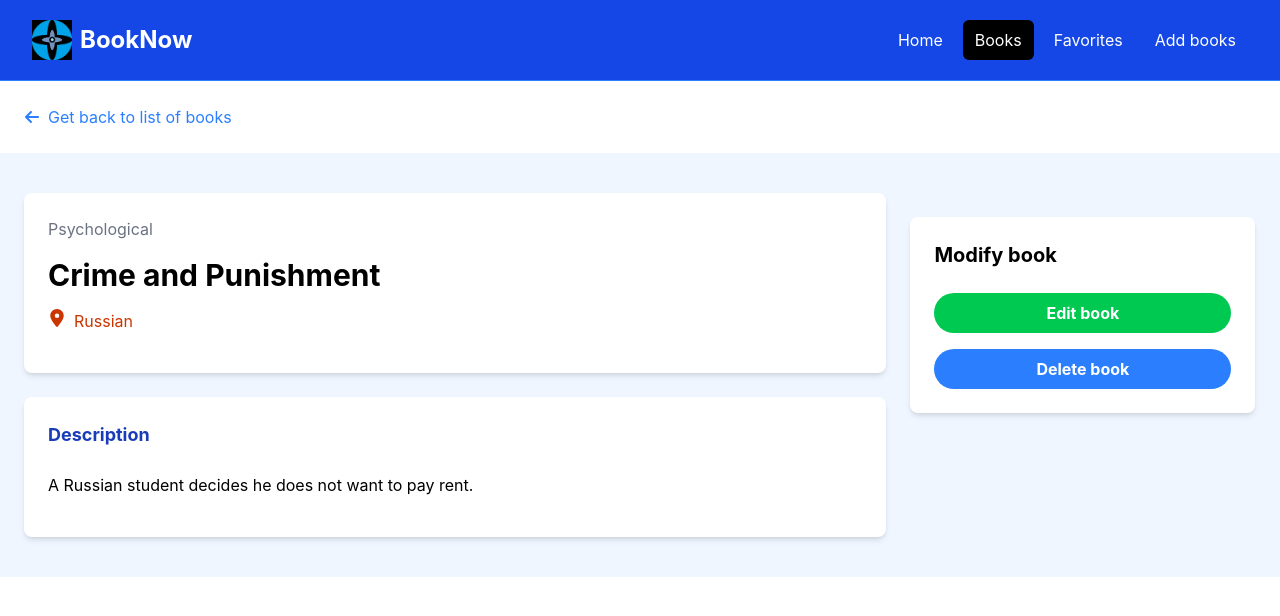
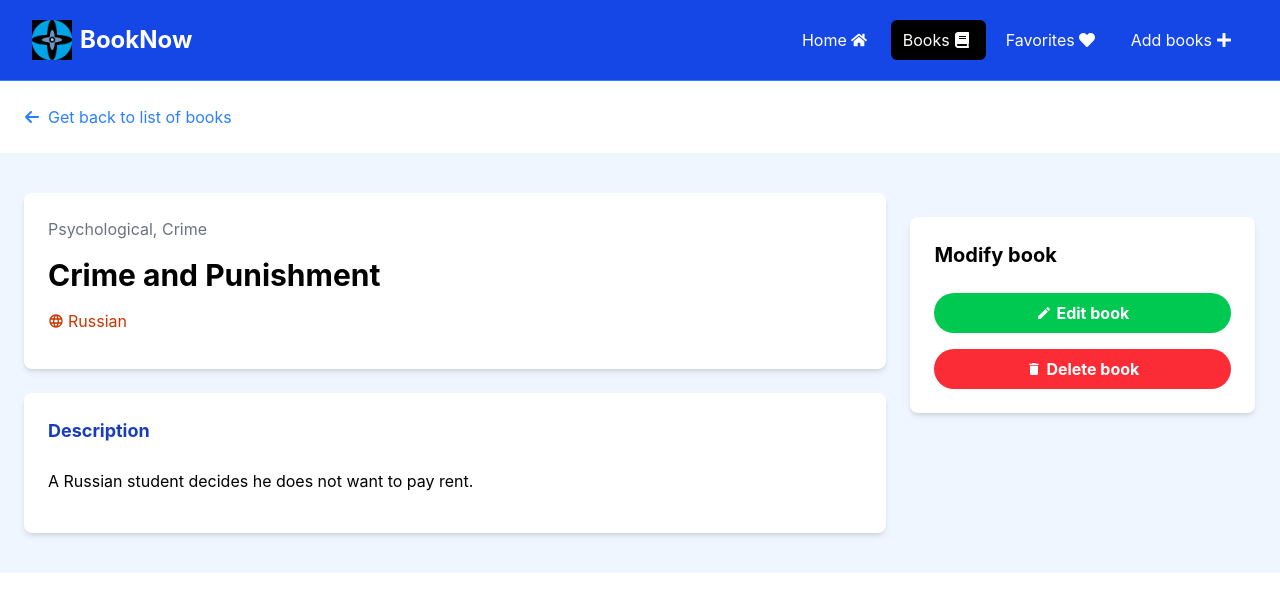
Before and after one commit to AlBalboni/projet-final, a React (Vite) app: page /books/1 in a window 1280 px wide. Shown: the top 616 px of the page. Built offline with nearby package versions, Linux system fonts and the light colour scheme; data requests are answered from the project's data file.

Commit message:
new icons

```diff
--- a/books.json
+++ b/books.json
@@ -4,7 +4,8 @@
       "title": "Crime and Punishment",
       "author": "Fyodor Dostoevsky",
       "genre": [
-        "Psychological"
+        "Psychological",
+        "Crime"
       ],
       "language": "Russian",
       "century": "19th",
@@ -44,7 +45,6 @@
       "genre": [
         "Romance",
         "Historical Fiction"
-
       ],
       "language": "English",
       "century": "20th",
--- a/src/components/BookListItem.jsx
+++ b/src/components/BookListItem.jsx
@@ -1,5 +1,5 @@
 import { useState } from "react";
-import { FaLocationDot } from "react-icons/fa6";
+import { MdLanguage } from "react-icons/md";
 import { Link } from "react-router-dom";
 import { FaHeart, FaRegHeart } from "react-icons/fa6";
 
@@ -79,7 +79,7 @@ const toggleFavorite = () => {
 
         <div className="flex flex-col lg:flex-row justify-between mb-4">
           <div className="text-orange-700 mb-3">
-            <FaLocationDot className="inline mb-1 mr-1" />
+            <MdLanguage className="inline mb-1 mr-1" />
             {book.language}
           </div>
           <Link
--- a/src/components/CardContainer.jsx
+++ b/src/components/CardContainer.jsx
@@ -1,5 +1,7 @@
 import { Link } from "react-router-dom";
 import Card from "./Card";
+import { PiBooks } from "react-icons/pi";
+import { MdEdit } from "react-icons/md";
 
 const CardContainer = () => {
   return (
@@ -7,7 +9,7 @@ const CardContainer = () => {
       <div className="container-xl lg:container m-auto">
         <div className="grid grid-cols-1 md:grid-cols-2 gap-4 p-4 rounded-lg">
           <Card>
-            <h2 className="text-2xl font-bold">All our books</h2>
+            <h2 className="text-2xl font-bold">All our books <PiBooks className="inline mb-1 mr-1" /></h2>
             <p className="mt-2 mb-4">
               Submerse yourself into our collection of timeless classics.
             </p>
@@ -20,7 +22,7 @@ const CardContainer = () => {
           </Card>
 
           <Card bg="bg-blue-100">
-            <h2 className="text-2xl font-bold">For editors</h2>
+            <h2 className="text-2xl font-bold">For editors <MdEdit className="inline mb-1 mr-1" /></h2>
             <p className="mt-2 mb-4">
               Add your own books to our collection and share your love for literature with your friends and family.
             </p>
--- a/src/components/NavBar.jsx
+++ b/src/components/NavBar.jsx
@@ -1,5 +1,6 @@
 import { Link, NavLink } from "react-router-dom";
 import logo from "../assets/images/logo.png";
+import { FaHome, FaBook, FaHeart, FaPlus } from "react-icons/fa";
 
 const NavBar = () => {
   const linkClass = ({ isActive }) =>
@@ -23,15 +24,19 @@ const NavBar = () => {
               <div className="flex space-x-2">
                 <NavLink to="/" className={linkClass}>
                   Home
+                  <FaHome className="inline-block ml-1 mr-1 mb-1" />
                 </NavLink>
                 <NavLink to="/books" className={linkClass}>
                   Books
+                  <FaBook className="inline-block ml-1 mr-1 mb-1" />
                 </NavLink>
                 <NavLink to="/favorite-books" className={linkClass}>
                   Favorites
+                  <FaHeart className="inline-block ml-1 mr-1 mb-1" />
                 </NavLink>
                 <NavLink to="/add-books" className={linkClass}>
                   Add books
+                  <FaPlus className="inline-block ml-1 mr-1 mb-1" />
                 </NavLink>
               </div>
             </div>
--- a/src/pages/BookDetailPage.jsx
+++ b/src/pages/BookDetailPage.jsx
@@ -1,5 +1,7 @@
 import { Form, Link, useLoaderData } from "react-router-dom";
-import { FaArrowLeft, FaLocationDot } from "react-icons/fa6";
+import { FaArrowLeft } from "react-icons/fa6";
+import { MdLanguage } from "react-icons/md";
+import { MdEdit, MdDelete } from "react-icons/md";
 
 const BookDetailPage = () => {
   const data = useLoaderData();
@@ -22,9 +24,9 @@ const BookDetailPage = () => {
               <div className="bg-white p-6 rounded-lg shadow-md text-center md:text-left">
                 <div className="text-gray-500 mb-4">{data.genre.join(", ")}</div>
                 <h1 className="text-3xl font-bold mb-4">{data.title}</h1>
-                <div className="text-gray-500 mb-4 flex align-middle justify-center md:justify-start">
-                  <FaLocationDot className="text-lg text-orange-700 mr-2" />
-                  <p className="text-orange-700">{data.language}</p>
+                <div className="text-orange-700 mb-3">
+                  <MdLanguage className="inline mb-1 mr-1" />
+                    {data.language}
                 </div>
               </div>
 
@@ -45,10 +47,12 @@ const BookDetailPage = () => {
                 <Link to={`/edit-book/${data.id}`}
                   className="bg-green-500 hover:bg-green-600 text-white text-center font-bold py-2 px-4 rounded-full w-full focus:outline-none focus:shadow-outline mt-4 block"
                 >
+                  <MdEdit className="inline mb-1 mr-1" />
                   Edit book
                 </Link>
                 <Form method="delete">
-                <button className="bg-blue-500 hover:bg-blue-600 text-white font-bold py-2 px-4 rounded-full w-full focus:outline-none focus:shadow-outline mt-4 block">
+                <button className="bg-red-500 hover:bg-red-600 text-white font-bold py-2 px-4 rounded-full w-full focus:outline-none focus:shadow-outline mt-4 block">
+                  <MdDelete className="inline mb-1 mr-1" />
                   Delete book
                 </button>
                 </Form>
--- a/src/pages/BookPage.jsx
+++ b/src/pages/BookPage.jsx
@@ -3,7 +3,7 @@ import { useState, useEffect } from "react";
 {/*toasts*/ }
 import { toast } from "react-toastify";
 import { useSearchParams } from "react-router-dom";
-import { FaBars } from "react-icons/fa";
+import { FaBars, FaSearch } from "react-icons/fa";
 
 const BookPage = () => {
   {/*for searching bar*/ }
@@ -84,13 +84,16 @@ const BookPage = () => {
   </div>
 
   {/* SEARCH BAR */}
-  <input
-    type="text"
-    placeholder="Search for book or author..."
-    value={search}
-    onChange={(e) => setSearch(e.target.value)}
-    className="flex-1 max-w-xl border rounded-lg py-2 px-4 focus:outline-none focus:ring-3 focus:ring-blue-500"
-  />
+  <div className="relative flex-1 max-w-xl">
+    <input
+      type="text"
+      placeholder="Search for book or author..."
+      value={search}
+      onChange={(e) => setSearch(e.target.value)}
+      className="w-full border rounded-lg py-2 pl-10 pr-4 focus:outline-none focus:ring-3 focus:ring-blue-500">
+    </input>
+   <FaSearch className="absolute left-3 top-3 text-gray-400" />
+  </div>
 
   {/* GENRE FILTER */}
   <select
```
Lines whose indentation alone changed are shown as unchanged.
